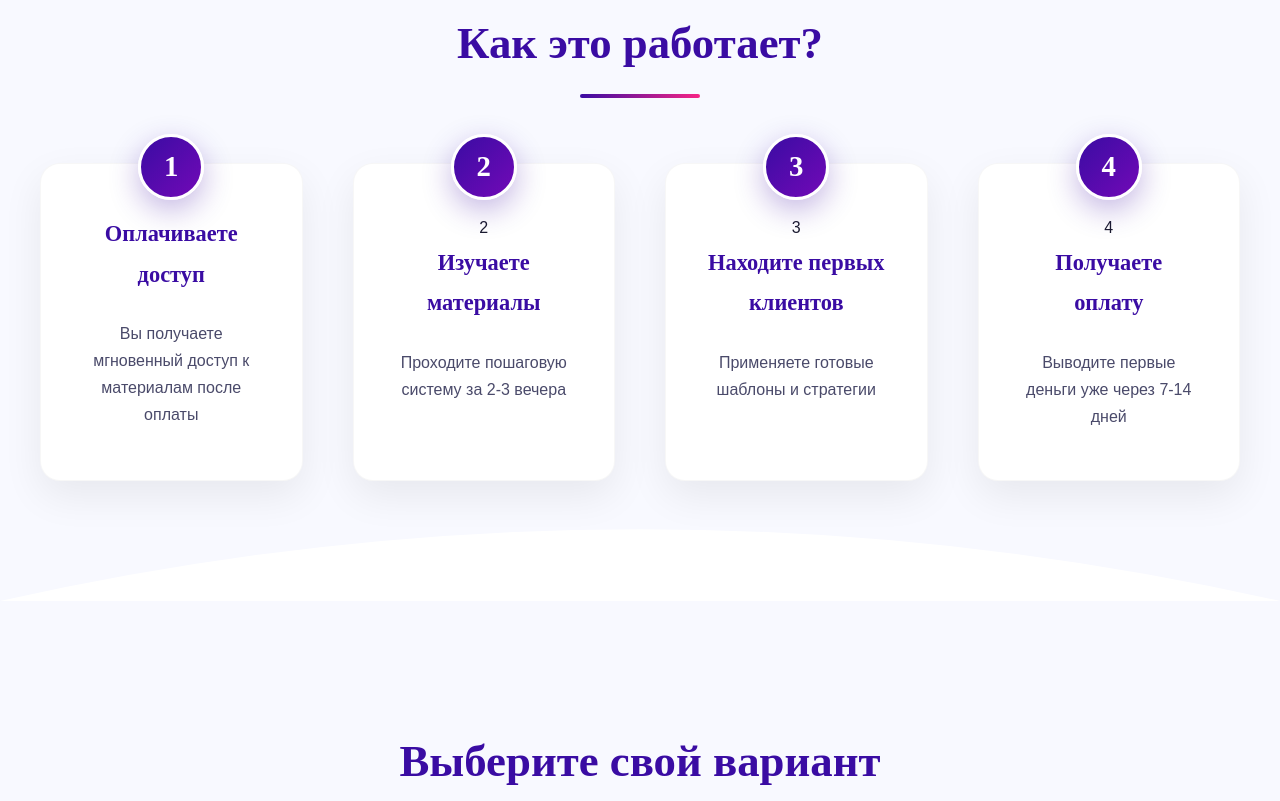
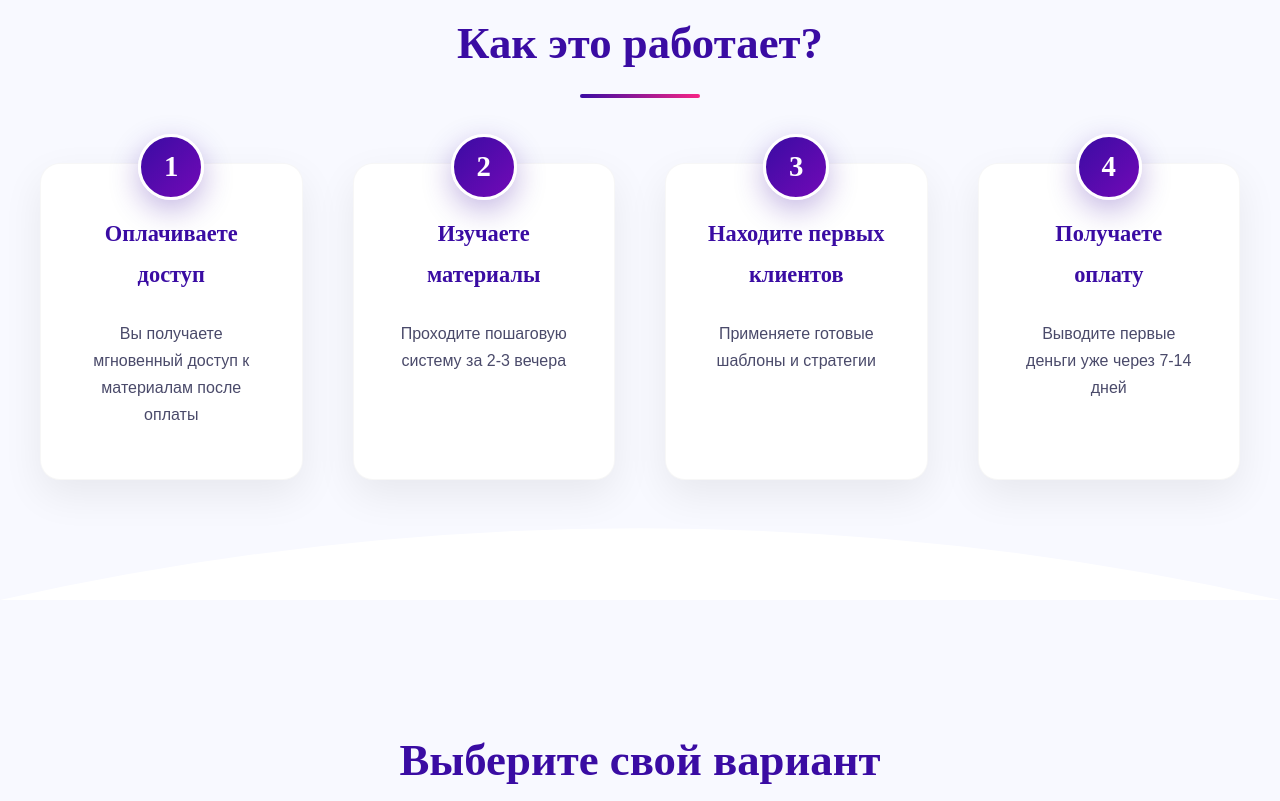
Before and after one commit to ioiow/FreelanceStart, a plain HTML site: page index.html in a window 1280 px wide. Shown: the part 2092-2893 px from the top of the page. Drawn offline with Linux system fonts and the light colour scheme.

Commit message:
Update index.html

```diff
--- a/index.html
+++ b/index.html
@@ -82,17 +82,17 @@
                     <p>Вы получаете мгновенный доступ к материалам после оплаты</p>
                 </div>
                 <div class="step">
-                    <div class="step-number">2</div>
+                    <div class="step-number"></div>
                     <h3>Изучаете материалы</h3>
                     <p>Проходите пошаговую систему за 2-3 вечера</p>
                 </div>
                 <div class="step">
-                    <div class="step-number">3</div>
+                    <div class="step-number"></div>
                     <h3>Находите первых клиентов</h3>
                     <p>Применяете готовые шаблоны и стратегии</p>
                 </div>
                 <div class="step">
-                    <div class="step-number">4</div>
+                    <div class="step-number"></div>
                     <h3>Получаете оплату</h3>
                     <p>Выводите первые деньги уже через 7-14 дней</p>
                 </div>
```
